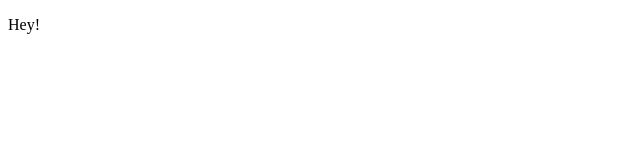
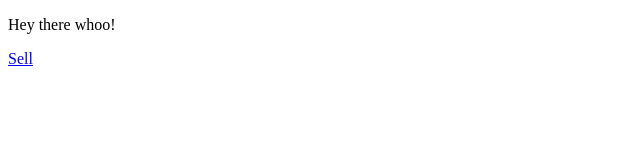
Before and after one commit to cokoyoh/sick-fits, a Next.js app in the folder frontend/: page / in a window 1280 px wide. Shown: the top 160 px of the page, without its empty margins (0-640 px from the left). Built offline with nearby package versions, Linux system fonts and the light colour scheme.

Commit message:
Add index and sell pages with next.js Link functionality

```diff
--- a/frontend/pages/index.js
+++ b/frontend/pages/index.js
@@ -1,9 +1,12 @@
-import React from 'react';
+import Link from 'next/link';
 
-class Home extends React.Component {
-  render() {
-    return <p>Hey!</p>
-  }
-}
+const Home = () => (
+  <div>
+    <p>Hey there whoo!</p>
+    <Link href="/sell">
+      <a>Sell</a>
+    </Link>
+  </div>
+)
 
 export default Home;
```
Also changed, not shown: frontend/pages/sell.js (added, +12 -0 lines), 1 other file (tests, documents, lock files or other folders).
